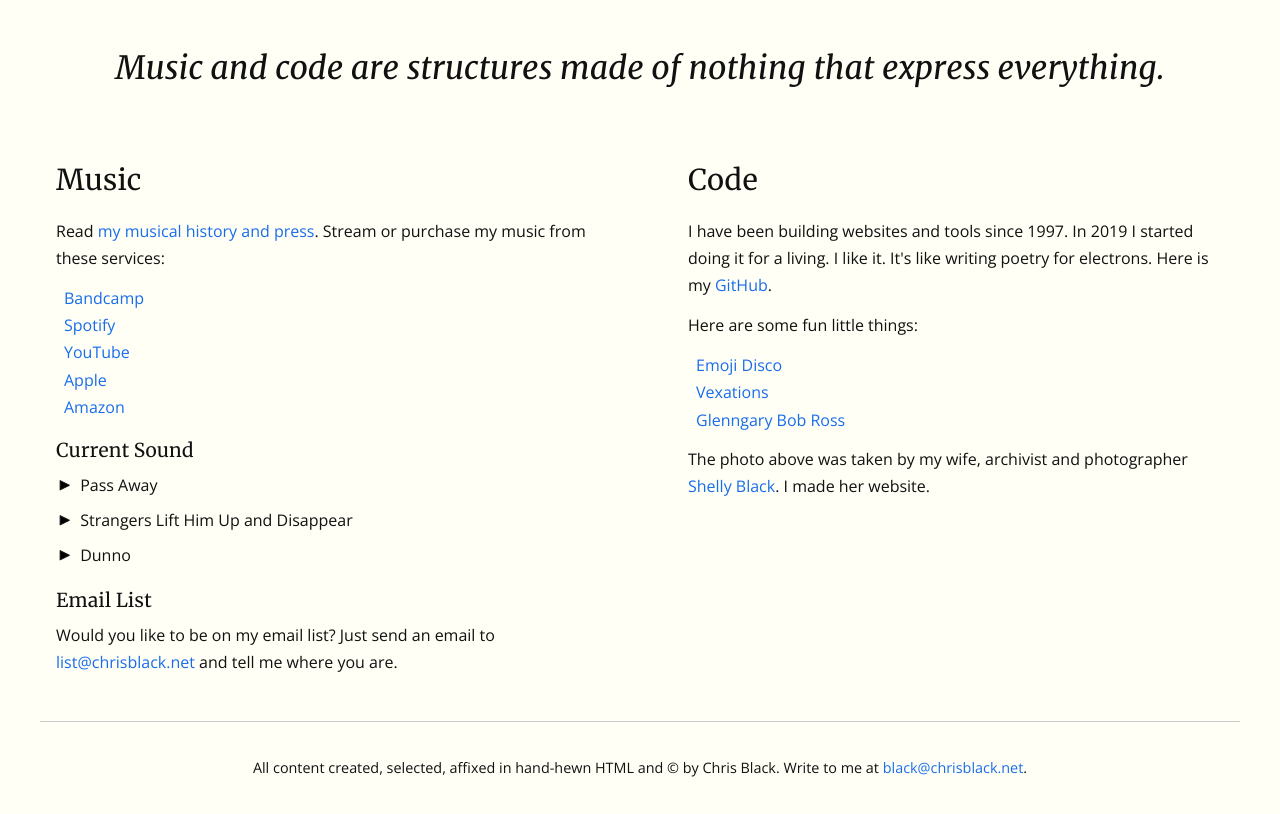
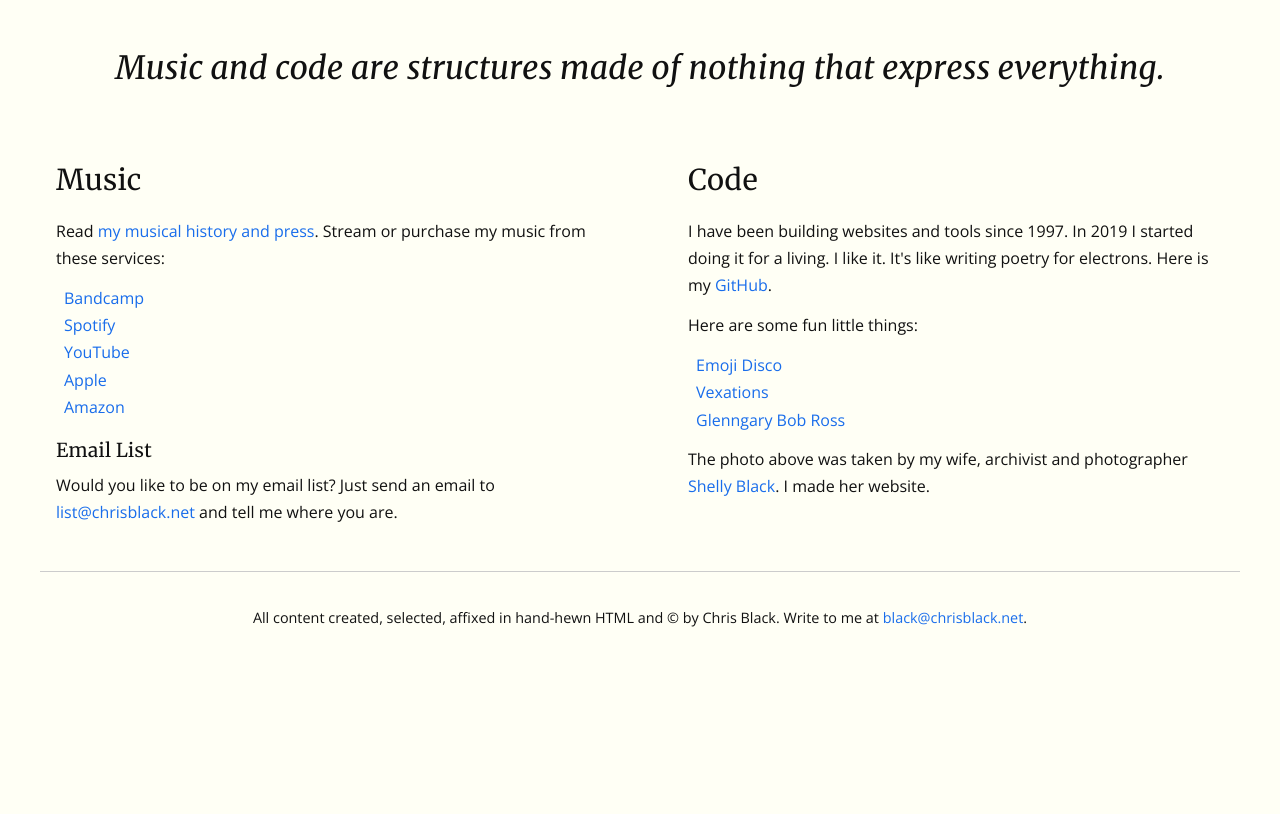
Before and after one commit to thischrisblack/chrisblacknet2023, a plain HTML site: page index.html in a window 1280 px wide. Shown: the part 1440-2254 px from the top of the page. After the commit the page ends 2104 px from the top, so only its background shows below. Drawn offline with Linux system fonts and the light colour scheme.

Commit message:
Remove demos from home page.

```diff
--- a/index.html
+++ b/index.html
@@ -20,7 +20,7 @@
         <meta name="twitter:description" content="Chris Black writes music and code." />
         <link rel="shortcut icon" type="image/x-icon" href="favicon.ico" />
         <link rel="stylesheet" href="styles/styles.css" />
-        <script src="components/audio-player.js" defer></script>
+        <!-- <script src="components/audio-player.js" defer></script> -->
     </head>
     <body>
         <main>
@@ -77,7 +77,7 @@
                         </li>
                     </ul>
 
-                    <h3>Current Sound</h3>
+                    <!-- <h3>Current Sound</h3>
 
                     <audio-player
                         class="good"
@@ -119,7 +119,7 @@
                             controls
                             src="https://firebasestorage.googleapis.com/v0/b/chris-black-net.appspot.com/o/Chris%20Black%20-%20Dunno%20-%20Take%203.mp3?alt=media&token=c465b502-f6fc-46a2-8398-2914a1cf6d88"
                         ></audio>
-                    </figure>
+                    </figure> -->
 
                     <!-- <h3>Upcoming Performances</h3>
 
@@ -176,11 +176,11 @@
         </footer>
     </body>
 
-    <script>
+    <!-- <script>
         if (/iPhone/.test(navigator.userAgent)) {
             // Stupid iPhones don't like my audio player web components.
             document.querySelectorAll('.bad').forEach((el) => (el.style.display = 'block'));
             document.querySelectorAll('.good').forEach((el) => (el.style.display = 'none'));
         }
-    </script>
+    </script> -->
 </html>
```
